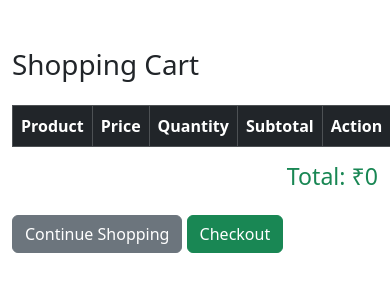
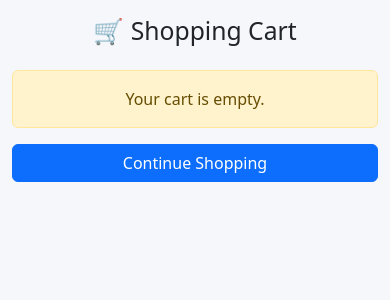
Before and after one commit to vijaychoudhary11/E-commerce, a Flask app: page /cart in a window 390 px wide. Shown: the top 300 px of the page. Run offline with Flask 3, Linux system fonts and the light colour scheme; lists and menus that the app fills with data are empty.

Commit message:
Integrated Cloudinary and improved mobile UI

```diff
--- a/templates/cart.html
+++ b/templates/cart.html
@@ -3,95 +3,163 @@
 <head>
     <title>Shopping Cart</title>
 
+    <meta name="viewport" content="width=device-width, initial-scale=1">
+
     <link href="https://cdn.jsdelivr.net/npm/bootstrap@5.3.3/dist/css/bootstrap.min.css" rel="stylesheet">
+
+    <style>
+
+        body{
+            background:#f5f7fb;
+        }
+
+        .cart-card{
+            border-radius:15px;
+            box-shadow:0 3px 12px rgba(0,0,0,.08);
+            margin-bottom:20px;
+        }
+
+        .product-img{
+            width:100px;
+            height:100px;
+            object-fit:cover;
+            border-radius:10px;
+        }
+
+    </style>
+
 </head>
+
 <body>
 
-<div class="container mt-5">
+<div class="container py-3">
 
-    <h1 class="mb-4">Shopping Cart</h1>
+<h2 class="text-center mb-4">
+🛒 Shopping Cart
+</h2>
 
-    <table class="table table-bordered table-striped">
+{% if cart_products %}
 
-        <thead class="table-dark">
-            <tr>
-                <th>Product</th>
-                <th>Price</th>
-                <th>Quantity</th>
-                <th>Subtotal</th>
-                <th>Action</th>
-            </tr>
-        </thead>
+{% for item in cart_products %}
 
-        <tbody>
+<div class="card cart-card">
 
-        {% for item in cart_products %}
+<div class="card-body">
 
-        <tr>
+<div class="row align-items-center">
 
-            <td>{{ item.product.name }}</td>
+<div class="col-4 text-center">
 
-            <td>₹{{ item.product.price }}</td>
+{% if item.product.image_1 %}
 
-            <td>
+<img
+src="{{ item.product.image_1 }}"
+class="product-img">
 
-                <form action="/cart/update/{{ item.product.id }}" method="POST" class="d-flex gap-2">
+{% endif %}
 
-                    <input
-                        type="number"
-                        name="quantity"
-                        value="{{ item.quantity }}"
-                        min="1"
-                        class="form-control"
-                        style="width:100px;"
-                    >
+</div>
 
-                    <button type="submit" class="btn btn-primary">
-                        Update
-                    </button>
+<div class="col-8">
 
-                </form>
+<h5>{{ item.product.name }}</h5>
 
-            </td>
+<p class="mb-1">
+Price :
+<b>₹{{ item.product.price }}</b>
+</p>
 
-            <td>₹{{ item.subtotal }}</td>
+<p class="mb-2">
+Subtotal :
+<b class="text-success">
+₹{{ item.subtotal }}
+</b>
+</p>
 
-            <td>
-                <a href="/cart/remove/{{ item.product.id }}"
-                   class="btn btn-danger btn-sm">
-                    Remove
-                </a>
-            </td>
+<form
+action="/cart/update/{{ item.product.id }}"
+method="POST"
+class="d-flex gap-2 mb-2">
 
-        </tr>
+<input
+type="number"
+name="quantity"
+value="{{ item.quantity }}"
+min="1"
+class="form-control">
 
-        {% endfor %}
+<button
+class="btn btn-primary">
+Update
+</button>
 
-        </tbody>
+</form>
 
-    </table>
+<a
+href="/cart/remove/{{ item.product.id }}"
+class="btn btn-danger btn-sm">
 
-    <div class="text-end">
+Remove
 
-        <h3 class="text-success">
-            Total: ₹{{ total }}
-        </h3>
+</a>
 
-    </div>
+</div>
 
-    <div class="mt-4">
+</div>
 
-        <a href="/"
-           class="btn btn-secondary">
-            Continue Shopping
-        </a>
+</div>
 
-        <a href="/checkout"
-           class="btn btn-success">
-            Checkout
-        </a>
+</div>
 
-    </div>
+{% endfor %}
+
+<div class="text-end mt-4">
+
+<h3 class="text-success">
+
+Total : ₹{{ total }}
+
+</h3>
+
+</div>
+
+<div class="d-grid gap-2 mt-3">
+
+<a
+href="/"
+class="btn btn-secondary">
+
+Continue Shopping
+
+</a>
+
+<a
+href="/checkout"
+class="btn btn-success">
+
+Proceed to Checkout
+
+</a>
+
+</div>
+
+{% else %}
+
+<div class="alert alert-warning text-center">
+
+Your cart is empty.
+
+</div>
+
+<a
+href="/"
+class="btn btn-primary w-100">
+
+Continue Shopping
+
+</a>
+
+{% endif %}
 
 </div>
 
```
Also changed, not shown: templates/checkout.html (+87 -10 lines).
